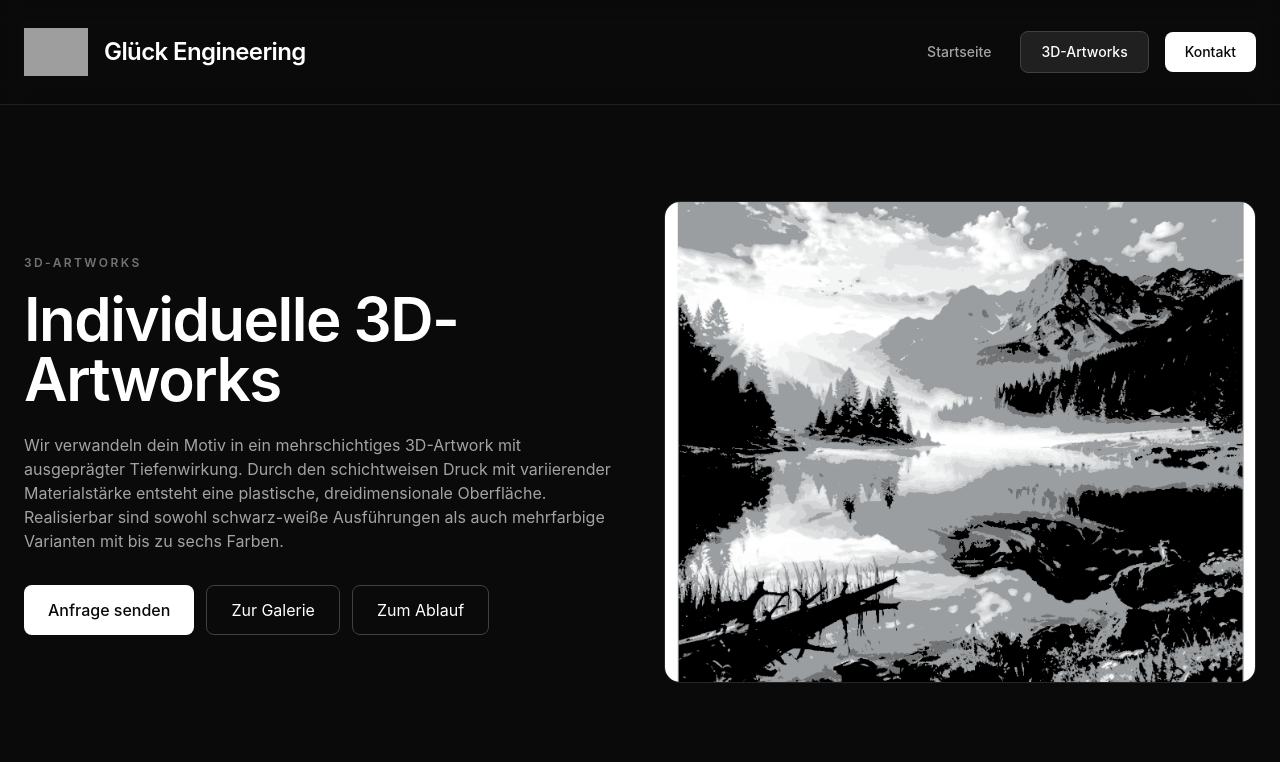
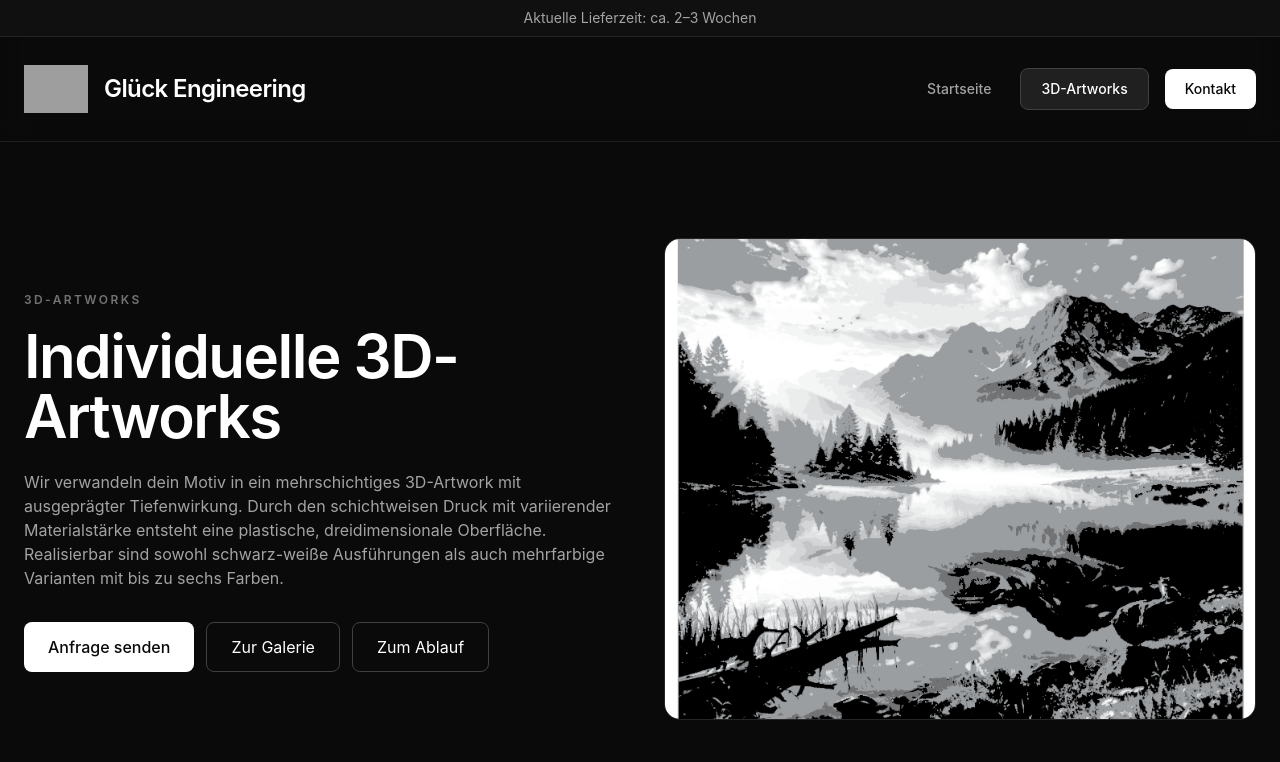
Before and after one commit to WernerG98/glueck-engineering-website, a React (Vite) app: page /artworks in a window 1280 px wide. Shown: the top 762 px of the page. Built offline with nearby package versions, Linux system fonts and the light colour scheme; grey boxes are pictures that could not be loaded.

Commit message:
Add delivery-time banner and request-pause switch
Single config file (siteStatus.js) controls both: shows current lead
time in a header banner, and can pause new inquiries site-wide by
swapping the contact modal for a "paused" notice instead of the form.

```diff
--- a/src/components/ContactModal.jsx
+++ b/src/components/ContactModal.jsx
@@ -1,4 +1,5 @@
 import { useEffect } from "react";
+import { ACCEPTING_REQUESTS } from "../data/siteStatus";
 
 export default function ContactModal({
   contactModalOpen,
@@ -26,6 +27,32 @@ export default function ContactModal({
   }, [contactModalOpen, closeContactModal]);
 
   if (!contactModalOpen) return null;
+
+  if (!ACCEPTING_REQUESTS) {
+    return (
+      <div
+        className="fixed inset-0 z-50 flex items-start justify-center overflow-y-auto bg-black/80 px-4 py-6 backdrop-blur-sm sm:items-center sm:py-8"
+        onClick={closeContactModal}
+      >
+        <div
+          className="w-full max-w-md rounded-2xl border border-neutral-800 bg-neutral-900 p-6 shadow-2xl shadow-black/50"
+          onClick={(e) => e.stopPropagation()}
+        >
+          <h2 className="text-xl font-semibold tracking-tight">Anfragen pausiert</h2>
+          <p className="mt-3 text-sm leading-relaxed text-neutral-400">
+            Wir nehmen aktuell keine neuen Anfragen an, weil wir gerade die vorhandenen abarbeiten.
+            Schau in Kürze wieder vorbei oder schreib uns direkt eine E-Mail.
+          </p>
+          <button
+            onClick={closeContactModal}
+            className="mt-6 rounded-lg bg-white px-6 py-3 font-medium text-neutral-950 transition hover:bg-neutral-200"
+          >
+            Verstanden
+          </button>
+        </div>
+      </div>
+    );
+  }
 
   return (
     <div
--- a/src/components/Header.jsx
+++ b/src/components/Header.jsx
@@ -1,4 +1,5 @@
 import { Link, NavLink } from "react-router-dom";
+import StatusBanner from "./StatusBanner";
 
 function navClassName({ isActive }) {
   return [
@@ -11,8 +12,9 @@ function navClassName({ isActive }) {
 
 export default function Header({ onOpenContactModal }) {
   return (
-    <header className="sticky top-0 z-40 border-b border-neutral-800/80 bg-neutral-950/80 backdrop-blur-md">
-      <div className="mx-auto flex max-w-7xl flex-col gap-4 px-4 py-4 sm:px-6 md:flex-row md:items-center md:justify-between md:py-5">
+    <header className="sticky top-0 z-40 bg-neutral-950/80 backdrop-blur-md">
+      <StatusBanner />
+      <div className="mx-auto flex max-w-7xl flex-col gap-4 border-b border-neutral-800/80 px-4 py-4 sm:px-6 md:flex-row md:items-center md:justify-between md:py-5">
         <Link to="/" className="flex items-center gap-3 sm:gap-4">
           <img
             src="/logo.png"
--- /dev/null
+++ b/src/components/StatusBanner.jsx
@@ -0,0 +1,17 @@
+import { ACCEPTING_REQUESTS, LEAD_TIME } from "../data/siteStatus";
+
+export default function StatusBanner() {
+  if (!ACCEPTING_REQUESTS) {
+    return (
+      <div className="border-b border-neutral-800 bg-neutral-900 px-4 py-2 text-center text-xs text-neutral-100 sm:text-sm">
+        <span className="font-semibold">Aktuell pausiert:</span> Wir nehmen momentan keine neuen Anfragen an — schau bald wieder vorbei.
+      </div>
+    );
+  }
+
+  return (
+    <div className="border-b border-neutral-800 bg-neutral-900/60 px-4 py-2 text-center text-xs text-neutral-400 sm:text-sm">
+      Aktuelle Lieferzeit: ca. {LEAD_TIME}
+    </div>
+  );
+}
--- /dev/null
+++ b/src/data/siteStatus.js
@@ -0,0 +1,10 @@
+// Schnellzugriff für den Betrieb: hier anpassen, wenn sich Lieferzeit oder
+// Kapazität ändert. Keine weiteren Code-Änderungen nötig.
+
+// Auf false setzen, um das Kontaktformular vorübergehend zu pausieren
+// (z. B. bei zu vielen Anfragen). Alle "Anfrage senden"-Buttons bleiben
+// sichtbar, öffnen dann aber einen Hinweis statt des Formulars.
+export const ACCEPTING_REQUESTS = true;
+
+// Wird im Banner oben auf jeder Seite angezeigt, solange ACCEPTING_REQUESTS true ist.
+export const LEAD_TIME = "2–3 Wochen";
```
